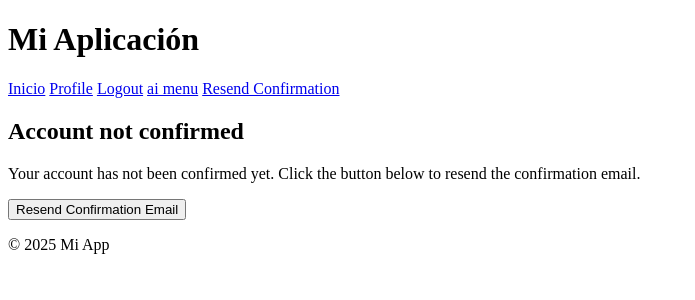
After one commit to ValennPK/PersonalProject, a Flask app: page /auth/resend-confirmation in a window 1280 px wide. The commit adds this page. Shown: the top 300 px of the page, without its empty margins (0-695 px from the left). Run offline with Flask 3, Linux system fonts and the light colour scheme; the visitor is signed in with stand-in values (Sample User, id 1); some libraries are stand-ins or nearby versions.

Commit message:
register modified email confirmation functionality working and confirmed_required decorator added to protect routes

```diff
--- a/app/auth/routes.py
+++ b/app/auth/routes.py
@@ -19,17 +19,18 @@ def login():
             flash('Invalid username or password.', 'danger')
             return redirect(url_for('auth.login'))
 
+        login_user(user, remember=form.remember_me.data)
+
         if not user.confirmed:
             flash('Please confirm your account first.', 'warning')
-            return redirect(url_for('main.index'))
+            return redirect(url_for('auth.resend_confirmation'))
 
-        login_user(user, remember=form.remember_me.data)
         flash('Logged in successfully.')
-
         next_page = request.args.get('next')
         return redirect(next_page or url_for('main.user', username=user.username))
 
     return render_template('auth/login.html', form=form)
+
 
 
 @auth.route('/logout')
@@ -86,3 +87,24 @@ def confirm(token):
         flash('You have confirmed your account. Thanks!', 'success')
 
     return redirect(url_for('auth.login'))
+
+@auth.route('/resend-confirmation', methods=['GET', 'POST'])
+@login_required
+def resend_confirmation():
+    if current_user.confirmed:
+        flash('Your account is already confirmed.', 'info')
+        return redirect(url_for('main.index'))
+
+    if request.method == 'POST':
+        token = current_user.generate_confirmation_token()
+        send_email(
+            to = current_user.email,
+            subject = "Confirm your account",
+            template = "confirm",
+            user = current_user,
+            confirm_url = url_for('auth.confirm', token=token, _external=True)
+        )
+        flash('A new confirmation email has been sent.', 'success')
+        return redirect(url_for('main.index'))
+
+    return render_template('auth/resend_confirmation.html')
--- a/app/routes.py
+++ b/app/routes.py
@@ -2,6 +2,7 @@
 from flask import Blueprint,render_template, redirect, url_for, request, jsonify
 from flask_login import login_required, current_user
 from app.models import User
+from .decorators import confirmed_required
 
 
 main = Blueprint('main', __name__)
@@ -11,7 +12,7 @@ def index():
     return render_template('index.html')
 
 @main.route('/user/<username>')
-@login_required
+@confirmed_required
 def user(username):
     if current_user.username != username:
         return redirect(url_for('main.index'))
@@ -20,6 +21,6 @@ def user(username):
 
 
 @main.route('/profile')
-@login_required
+@confirmed_required
 def profile():
     return redirect(url_for('main.user', user=current_user))
--- /dev/null
+++ b/app/templates/auth/resend_confirmation.html
@@ -0,0 +1,12 @@
+{% extends "base.html" %}
+
+{% block title %}Confirm Account{% endblock %}
+
+{% block content %}
+<h2>Account not confirmed</h2>
+<p>Your account has not been confirmed yet. Click the button below to resend the confirmation email.</p>
+
+<form method="POST">
+    <button type="submit" class="btn btn-primary">Resend Confirmation Email</button>
+</form>
+{% endblock %}
--- a/app/templates/base.html
+++ b/app/templates/base.html
@@ -21,6 +21,9 @@
                     <a href="{{ url_for('auth.register') }}">Register</a>
                 {% endif %}
             {% endif %}
+            {% if current_user.is_authenticated and not current_user.confirmed %}
+                <a href="{{ url_for('auth.resend_confirmation') }}">Resend Confirmation</a>
+            {% endif %}
 
 
         </nav>
```
Also changed, not shown: app/ai/routes.py (+8 -4 lines), app/decorators.py (added, +14 -0 lines).
